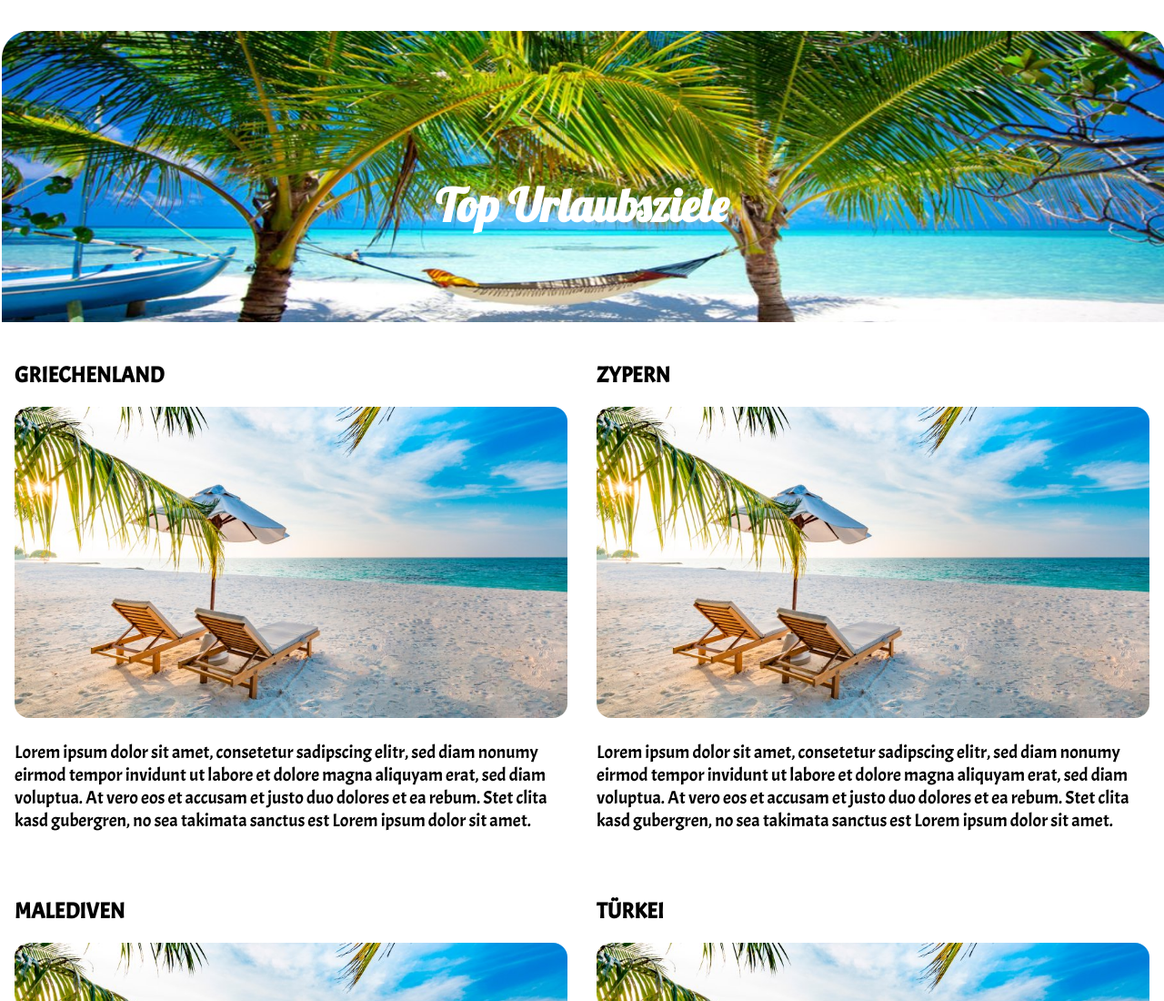
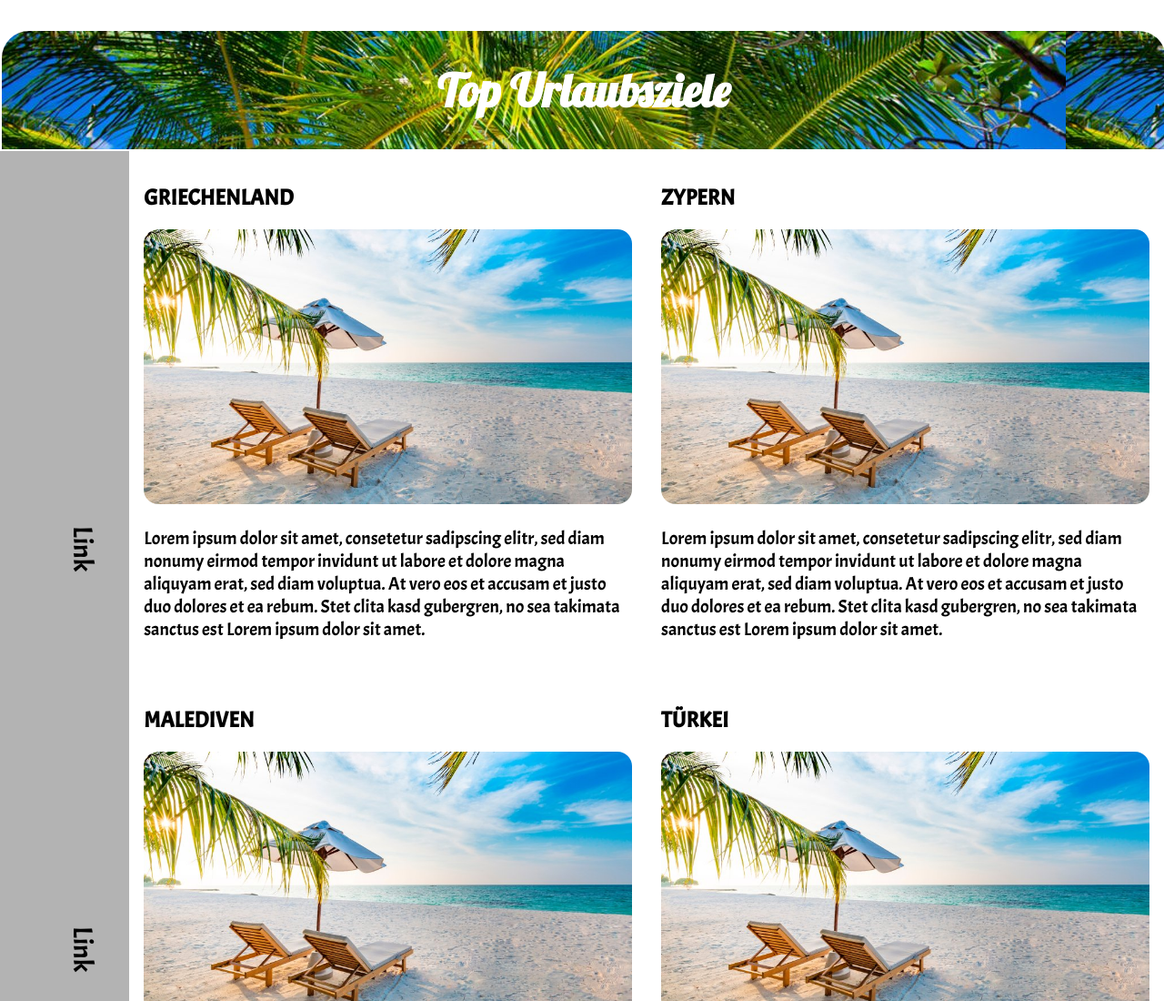
Before and after one commit to CODERS-BAY/web-aufgabe-09-kapitel-15-Bruckii18, a plain HTML site: page Übung_09/index.html in a window 1280 px wide. Shown: the top 1100 px of the page at 91% size. Drawn offline with Linux system fonts and the light colour scheme.

Commit message:
Abschluss Übung_09
Weiter gehts in Übung_10

```diff
--- a/Übung_09/css/style.css
+++ b/Übung_09/css/style.css
@@ -11,32 +11,48 @@ body {
 }
 .grid {
     display: grid;
-    grid-template-columns: 1fr 1fr 1fr;
+    grid-template-columns: 1fr 8fr;
 }
 .kopf {
-    grid-column: 1 / 4;
+    grid-column: 1 / 9;
     grid-row: 1 / 2;
-}
-
-header img{
+    background-image: url(../img/traumstrand-haengematte-urlaub-palmen-boot-meer.jpeg);
     border-radius: 2rem 2rem 0 0;
     border: 2px solid white;
     max-height: 20rem;
     width: 100%;
 }
-header h1 {
-    position: absolute;
+.kopf h1 {
     color: white;
-    left: 50%;
-    top: 10rem;
-    transform: translate(-50%);
+    text-align: center;
     font-family: 'Lobster', cursive;
     font-weight: bold;
     font-size: 50px;
 }
+header a {
+    text-decoration: none;
+}
+.navbar {
+    grid-column: 1 / 2;
+    grid-row: 2 / 3;
+    background-color: rgba(104, 104, 104, 0.5);
+}
+.navbar ul {
+    list-style: none;
+    display: flex;
+    justify-content: space-evenly;
+    align-items: center;
+    flex-direction: column;
+    height: 100%;
+
+}
+.navbar li {
+    font-size: 30px;
+    transform: rotate(90deg);
+}
 .inhalt {
-    grid-column: 1 / 4;
-    grid-row: 2 / 7;
+    grid-column: 2 / 9;
+    grid-row: 2 / 3;
     display: grid;
     grid-template-columns: 1fr 1fr;
     background-color: rgba(255, 255, 255, 0.521);
@@ -60,8 +76,8 @@ header h1 {
     font-size: 20px;
 }
 .fuss {
-    grid-column: 1 / 4;
-    grid-row: 7 / 8;
+    grid-column: 1 / 9;
+    grid-row: 3 / 4;
     padding: 3rem;
     background-color: rgb(95, 95, 95);
     border-radius: 0 0 1rem 1rem;
@@ -77,9 +93,7 @@ header h1 {
     background-color: rgba(255, 255, 255, 0.521);
 }
 .flex-item {
-    flex: 1;
     padding: 1rem;
-    justify-content: center;
 }
 .flex-item div {
     max-width: 30rem;
@@ -90,8 +104,31 @@ header h1 {
     max-width: 30rem;
 }
 
-@media screen and (max-width: 550px) {
-    .flex-item div {
+
+@media screen and (max-width: 650px) {
+    .flex-item img {
         width: 95%;
+        display: block;
+        margin: auto;
+    }
+    .flex-item p {
+        width: 95%;
+        text-align: center;
+    }
+    .flex-item h2 {
+        text-align: center;
+    }
+    .inhalt {
+        grid-template-columns: 1fr;
+    }
+
+}
+
+@media screen and (min-width: 1300px) {
+    body {
+        max-width: 120rem;
+    }
+    .inhalt {
+        grid-template-columns: 1fr 1fr 1fr;
     }
 }
--- a/Übung_09/index.html
+++ b/Übung_09/index.html
@@ -11,9 +11,17 @@
 
 <body class="grid">
     <header class="kopf">
-        <img src="img/traumstrand-haengematte-urlaub-palmen-boot-meer.jpeg" alt="Hängematte am Strand">
-        <h1>Top Urlaubsziele</h1>
+        <a href="index.html">
+                <h1>Top Urlaubsziele</h1>
+        </a>
     </header>
+    <nav class="navbar">
+        <ul>
+            <li>Link</li>
+            <li>Link</li>
+            <li>Link</li>
+        </ul>
+    </nav>
     <main class="inhalt">
         <a href="infoseite.html">
             <div>
```
Also changed, not shown: Übung_09/infoseite.html (+5 -6 lines).
